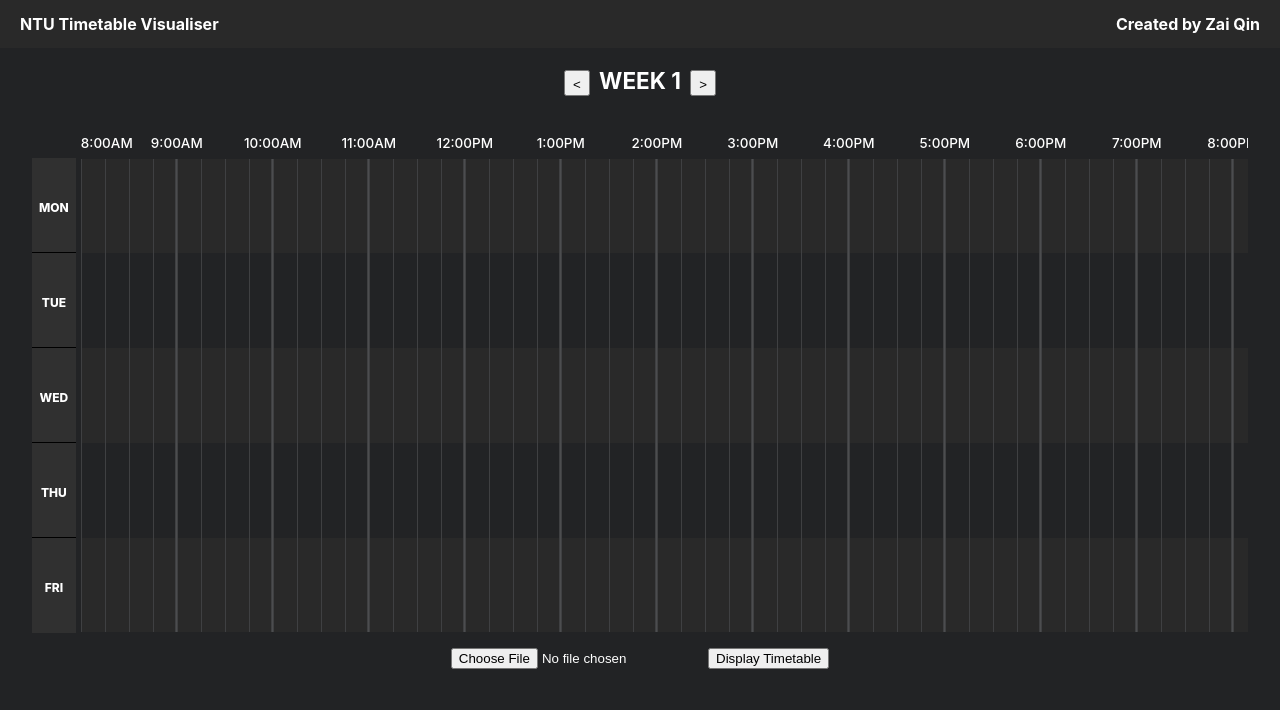
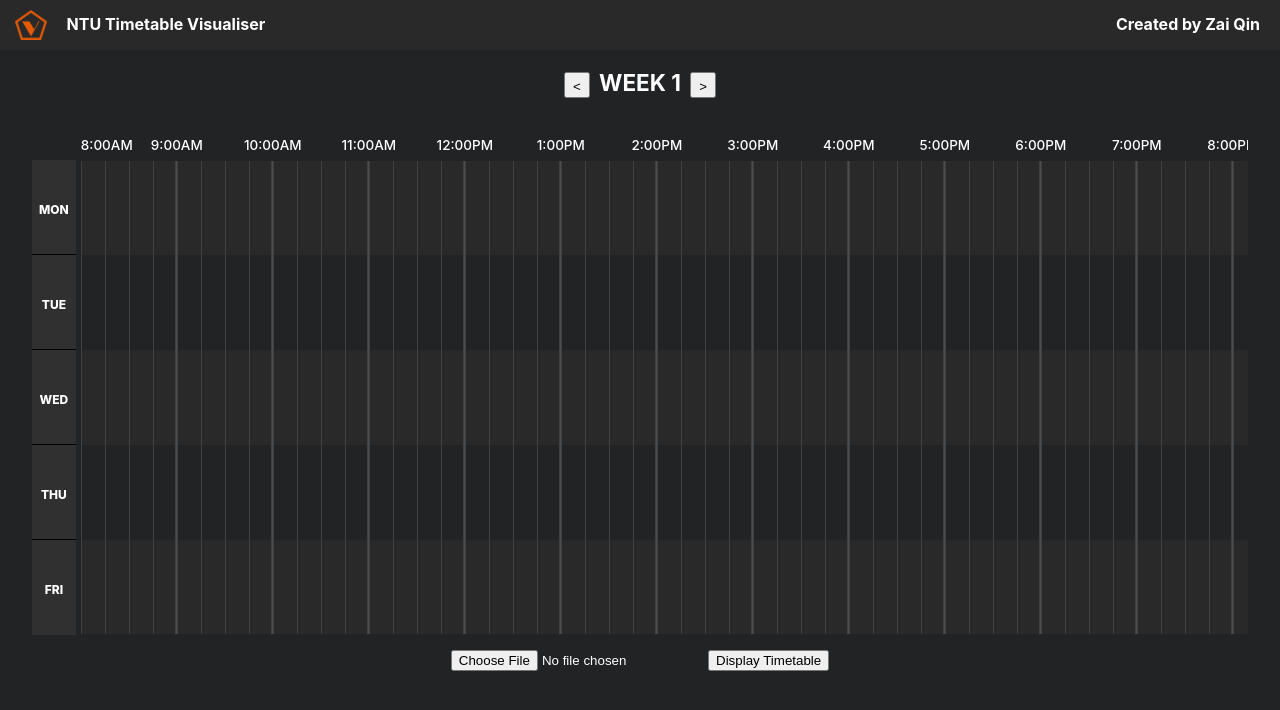
Before and after one commit to Zaiqin/Timetable, a website: page docs/index.html in a window 1280 px wide. Drawn offline with Linux system fonts and the light colour scheme.

Commit message:
added icons

```diff
--- a/docs/index.html
+++ b/docs/index.html
@@ -4,12 +4,14 @@
     <meta charset="utf-8">
     <meta name="viewport" content="width=device-width, initial-scale=1">
     <title>NTU TimeVis</title>
+    <link rel="icon" type="image/x-icon" href="logo.png">
     <link rel="stylesheet" href="styles/timetablejs.css">
     <link rel="stylesheet" href="styles/demo.css">
   </head>
   <body>
 
     <div class="topnav">
+      <img src="logo.png" style="float: left; margin: 10px 0px 10px 15px; height: 30px;">
       <a style="color: white;">NTU Timetable Visualiser</a>
       <a style="float: right; color:white;">Created by Zai Qin</a>
     </div>
```
Also changed, not shown: docs/logo.png (added).
